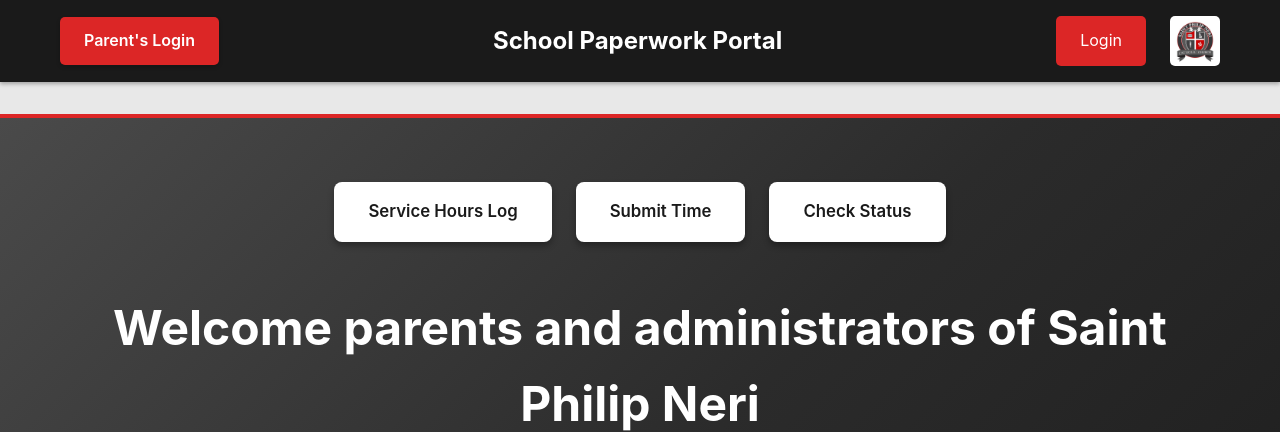
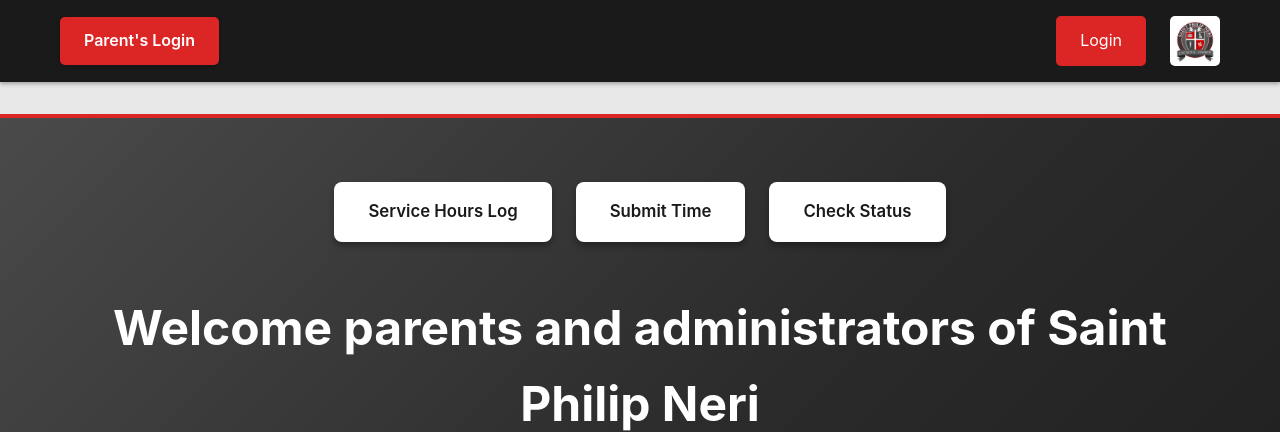
Before and after one commit to DrShuukaku/join-The-Club, a Flask app: page / in a window 1280 px wide. Shown: the top 432 px of the page. Run offline with Flask 3, Linux system fonts and the light colour scheme; parts of the project's set-up code (start-up, migrations or seed data) failed here and were passed over.

Commit message:
Remove the title from the school paperwork portal page
Remove the "School Paperwork Portal" div from templates/base.html.

Replit-Commit-Author: Agent
Replit-Commit-Session-Id: d3726b4e-ca21-47ec-a10e-e305f00c7489
Replit-Commit-Checkpoint-Type: full_checkpoint
Replit-Commit-Event-Id: 09e8ae01-b0c3-4ea7-acf0-4fe748edaccc
Replit-Commit-Screenshot-Url: https://storage.googleapis.com/screenshot-production-us-central1/170ed59e-fa0e-47b7-ac10-b644992f5b4f/d3726b4e-ca21-47ec-a10e-e305f00c7489/nisuCue

```diff
--- a/templates/base.html
+++ b/templates/base.html
@@ -14,7 +14,6 @@
                     <a href="{{ url_for('replit_auth.login') }}" class="btn-parents-login">Parent's Login</a>
                 {% endif %}
             </div>
-            <div class="nav-brand">School Paperwork Portal</div>
             <div class="nav-right">
                 <div class="nav-menu">
                     {% if current_user.is_authenticated %}
```
Also changed, not shown: 1 other file.
